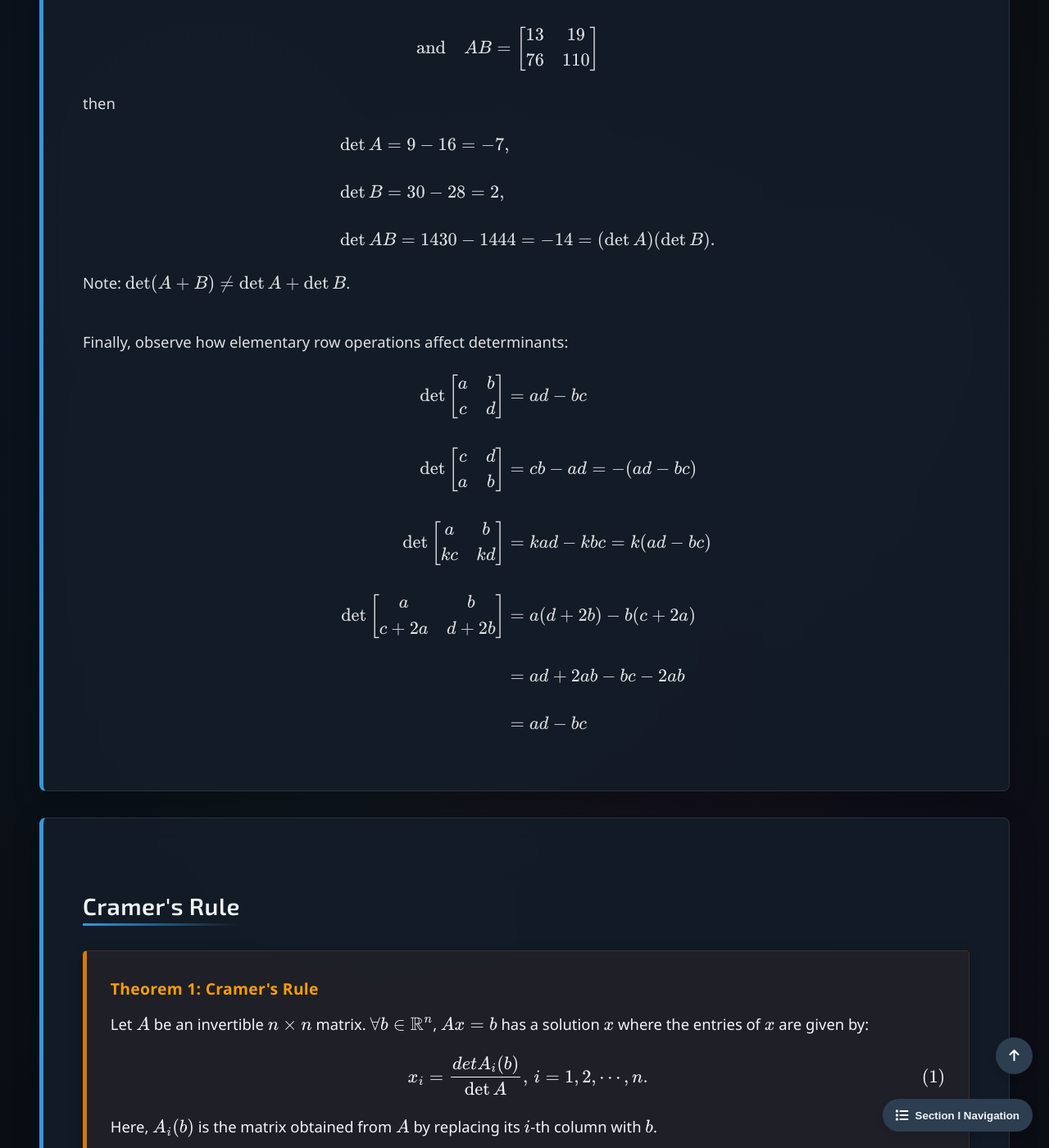
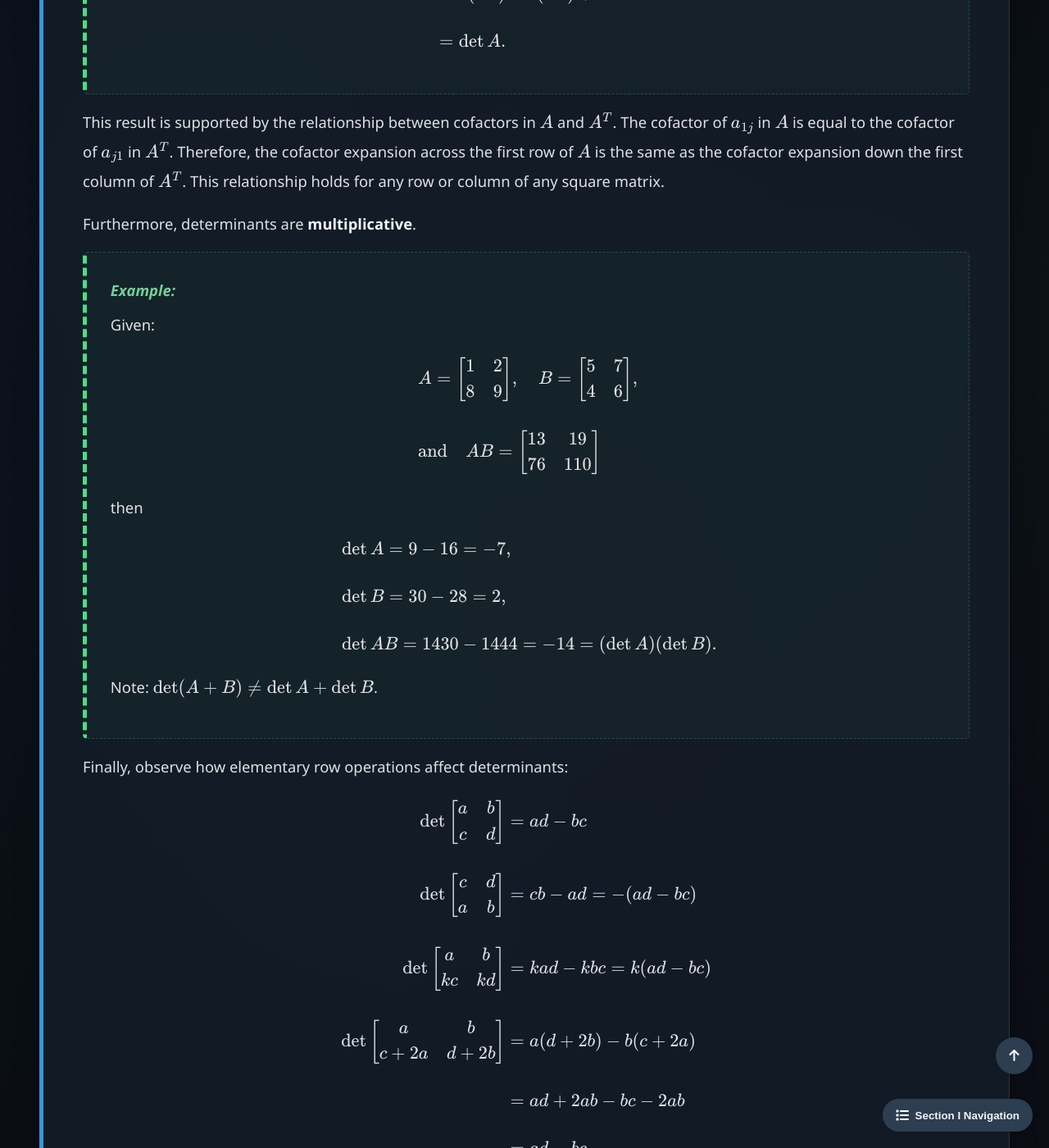
Before and after one commit to Yusukey01/yusukey01.github.io, a Jekyll site: the page built from Mathematics/Linear_algebra/determinants.html, in a window 1280 px wide and 1400 px high, scrolled down 4113 px. Shown: the whole window at 82% size. Built offline with Jekyll 4.4.1, drawn with Linux system fonts in a browser that asks for light colours; some of the changed text lies outside the part shown.

Commit message:
revised explanations

```diff
--- a/Mathematics/Linear_algebra/determinants.html
+++ b/Mathematics/Linear_algebra/determinants.html
@@ -12,8 +12,7 @@ uses_python: false
         {% include learning_resource_schema.html topic_id=page.topic_id %}
 
         <div class="hero-section">
-            <h1 class="webpage-name">Determinants
-            </h1>
+            <h1 class="webpage-name">Determinants</h1>
         </div>
 
         {% include section_navigation.html %}
@@ -29,6 +28,9 @@ uses_python: false
 
             <section id="det" class="section-content">
                 <h2>Determinants</h2>
+
+                <div class="theorem">
+                    <span class="theorem-title">Definition: Determinants</span>
                     <p>
                         For \(n \geq 2\), the <strong>determinant</strong> of an \(n \times n\) matrix \(A\) is defined as
                         \[
@@ -39,10 +41,14 @@ uses_python: false
                                 &= a_{11}C_{11}+a_{12}C_{12} + \cdots + a_{1n}C_{1n}.
                         \end{align*}
                         \]
-            <br>
                         Here, \(C_{ij}=(-1)^{i+j} \det A_{ij}\) is the \((i, j)\)-<strong>cofactor</strong> of \(A\).
-            <br><br>
-            For example, consider the determinant of the matrix:
+                    </p>
+                </div>
+
+                <div class="proof">
+                    <span class="proof-title">Example:</span>
+                    <p>
+                        Consider the determinant of the matrix:
                         \[
                         A = \begin{bmatrix} 3 & 2 & 5 \\ 7 & 5 & 4 \\ 0 & 1 & 0  \end{bmatrix}.
                         \]
@@ -56,17 +62,21 @@ uses_python: false
                             &= 23.
                         \end{align*}
                         \]
-            <br>
+                    </p>
+                </div>
+
+                <p>
                     The <strong>cofactor expansion</strong> can be performed along any row or column.
-            <br>
                     In general, for an entry \(a_{ij}\) in a matrix \(A\)
                     \[
                     \text{Cofactor of } a_{ij} = C_{ij} = (-1)^{i+j} \det A_{ij}
                     \]
                     where \(A_{ij}\) is the \((n-1) \times (n-1)\) submatrix obtained by removing the \(i\)-th row and
                     \(j\)-th column of \(A\).
-            <br>
-            In addition, the <strong>cofactor matrix</strong> of \(A\) is the \(n \times n\) matrix where each
+                </p>
+
+                <p>
+                    In addtion, the <strong>cofactor matrix</strong> of \(A\) is the \(n \times n\) matrix where each
                     entry is the cofactor of the corresponding element of \(A\).
                     \[
                     \text{cofactor }(A) = \begin{bmatrix}
@@ -74,10 +84,14 @@ uses_python: false
                                         C_{21} & C_{22} & \cdots & C_{2n} \\
                                         \vdots & \vdots & \ddots & \vdots \\
                                         C_{n1} & C_{n2} & \cdots & C_{nn}
-                                  \end{bmatrix}
+                                        \end{bmatrix}.
                     \]
-            <br>
-            For example, using the third row of \(A\):
+                </p>
+
+                <div class="proof">
+                    <span class="proof-title">Example:</span>
+                    <p>
+                        Using the third row of \(A\):
                         \[
                         \begin{align*}
                         \det A
@@ -97,9 +111,17 @@ uses_python: false
                             &= 23.
                         \end{align*}
                         \]
-            <br>
-            These computations demonstrate an important property: the determinant of a <strong>triangular matrix</strong> is
-            the product of its diagonal entries. For example:
+                    </p>
+                </div>
+
+                <p>
+                    These computations demonstrate an important property:<br>
+                    The determinant of a <strong>triangular matrix</strong> is the product of its diagonal entries.
+                </p>
+
+                <div class="proof">
+                    <span class="proof-title">Example:</span>
+                    <p>
                         \[
                         \begin{align*}
                         &\det \begin{bmatrix}
@@ -113,11 +135,20 @@ uses_python: false
                         &= 120.
                         \end{align*}
                         \]
+                    </p>
+                </div>
+
+                <p>
                     Additionally, note that the <strong>transpose</strong> of a matrix does not affect its determinant.
                     Thus, for any square matrix \(A\):
                     \[
                     \det A = \det A^T.
                     \]
+                </p>
+
+                <div class="proof">
+                    <span class="proof-title">Example:</span>
+                    <p>
                         Consider the matrix \(A\) again. The transpose of \(A\) is:
                         \[
                         A^T = \begin{bmatrix}  3 & 7 & 0 \\  2 & 5 & 1 \\  5 & 4 & 0 \end{bmatrix} \qquad
@@ -133,13 +164,24 @@ uses_python: false
                         &= \det A.
                         \end{align*}
                         \]
-            <br>
+                    </p>
+                </div>
+
+                <p>
                     This result is supported by the relationship between cofactors in \(A\) and \(A^T\).
                     The cofactor of \(a_{1j}\) in \(A\) is equal to the cofactor of \(a_{j1}\) in \(A^T\).
                     Therefore, the cofactor expansion across the first row of \(A\) is the same as the cofactor expansion
                     down the first column of \(A^T\). This relationship holds for any row or column of any square matrix.
-            <br><br>
-            Determinants are <strong>multiplicative</strong>. For example, given:
+                </p>
+
+                <p>
+                    Furthermore, determinants are <strong>multiplicative</strong>.
+                </p>
+
+                <div class="proof">
+                    <span class="proof-title">Example:</span>
+                    <p>
+                        Given:
                         \[
                         \begin{align*}
                         &A = \begin{bmatrix} 1 & 2 \\ 8 & 9 \end{bmatrix}, \quad
@@ -156,7 +198,10 @@ uses_python: false
                         \end{align*}
                         \]
                         Note: \(\det (A+B) \neq \det A + \det B\).
-            <br><br>
+                    </p>
+                </div>
+
+                <p>
                     Finally, observe how elementary row operations affect determinants:
                     \[
                     \begin{align*}
@@ -165,26 +210,31 @@ uses_python: false
                     \det \begin{bmatrix} a & b  \\ kc & kd \end{bmatrix} &= kad-kbc = k(ad-bc) \\\\
                     \det \begin{bmatrix} a & b  \\ c+2a & d+2b \end{bmatrix} &= a(d+2b)-b(c+2a) \\\\
                     &= ad+2ab-bc-2ab \\\\
-            &= ad-bc
+                    &= ad-bc.
                     \end{align*}
                     \]
                 </p>
+
             </section>
 
             <section id="cramer" class="section-content">
                 <h2>Cramer's Rule</h2>
-            <p>
+
                 <div class="theorem">
                     <span class="theorem-title">Theorem 1: Cramer's Rule</span>
+                    <p>
                         Let \(A\) be an invertible \(n \times n\) matrix. \(\forall b \in \mathbb{R}^n \), \(Ax = b\) has
                         a solution \(x\) where the entries of \(x\) are given by:
                         \[
                         x_i = \frac{detA_i(b)}{\det A}, \, i = 1, 2, \cdots, n. \tag{1}
                         \]
                         Here, \(A_i(b)\) is the matrix obtained from \(A\) by replacing its \(i\)-th column with \(b\).
+                    </p>
                 </div>
+
                 <div class="proof">
                     <span class="proof-title">Proof:</span>
+                    <p>
                         Consider the \(n \times n\) identity matrix \(I\).
                         Replace the \(i\)-th column of \(I\) with \(x\), giving a modified identity matrix \(I_i(x)\):
                         \[
@@ -206,8 +256,9 @@ uses_python: false
                         \end{align*}
                         \]
                         Since \(A\) is invertible \(\det A \neq 0\) and then dividing through by \(\det A\) yields (1).
+                    </p>
                 </div>
-            </p>
+
             </section>
 
             <section id="inv" class="section-content">
@@ -215,8 +266,11 @@ uses_python: false
                 <p>
                     The Cramer's rule gives us the general inverse formula.
                     Note that both inverse formula and Cramer's rule are primarily useful in theoretical discussions.
+                </p>
+
                 <div class="theorem">
                     <span class="theorem-title">Theorem 2:</span>
+                    <p>
                         Let \(A\) be an invertible matrix. Then the inverse of \(A\) is given by
                         \[
                         A^{-1} = \frac{1}{\det A} \text{adj }(A)
@@ -234,18 +288,27 @@ uses_python: false
                                         \end{bmatrix}.
                         \end{align*}
                         \]
+                    </p>
                 </div>
-            For example, consider
+
+                <div class="proof">
+                    <span class="proof-title">Example:</span>
+                    <p>
+                        Consider
                         \[
                         A = \begin{bmatrix} -1 & 2 & 3 \\  2 & 1 & -4 \\  3 & 3 & 2 \end{bmatrix}.
                         \]
                         To get \(\text{adj }A\), we need the nine cofactors of \(A\):
+                        \[
                         \begin{align*}
                         C_{11} &= +(2+12) = 14, & C_{12} &= -(4+12) = -16, & C_{13} &= +(6-3) = 3\\
                         C_{21} &= -(4-9) = 5, & C_{22} &= +(-2-9) = -11, & C_{23} &= -(-3-6) = 9\\
                         C_{31} &= +(-8-3) = -11, & C_{32} &= -(4-6) = 2, & C_{33} &= +(-1-4) = -5
                         \end{align*}
+                        \]
                         and \(\det A = -1(2+12)-2(4+12)+3(6-3) = -37\).
+                    </p>
+                    <p>
                         To verify the determinant, we can compute
                         \[
                         \begin{align*}
@@ -263,17 +326,22 @@ uses_python: false
                                 \end{bmatrix}.
                         \]
                     </p>
+                </div>
             </section>
-
 
             <section id="inv_m" class="section-content">
                 <h2>Invertible Matrix Theorem</h2>
+
                 <p>
                     We have seen many properties of invertible matrices. It is a good time to summarize the properties.
+                </p>
+
                 <div class="theorem">
                     <span class="theorem-title">Theorem 3: Invertible Matrix</span>
+                    <p>
                         Let \(A\) be an \(n \times n\) matrix. Then the following statements are logically equivalent.
-                <br>
+                    </p>
+
                     <ol style="padding-left: 40px;">
                         <li>\(A\) is invertible.</li>
                         <li>There is an \(n \times n\) matrix \(B\) s.t. \(AB = I\) and \(BA = I\).</li>
@@ -294,8 +362,9 @@ uses_python: false
                         <li> \(A\) has \(n\) nonzero singular values. </li>
                     </ol>
                 </div>
-            </p>
+
             </section>
+
         </div>
         <script src="/js/main.js"></script>
     </body>
--- a/Mathematics/Linear_algebra/matrix_algebra.html
+++ b/Mathematics/Linear_algebra/matrix_algebra.html
@@ -12,8 +12,7 @@ uses_python: false
         {% include learning_resource_schema.html topic_id=page.topic_id %}
 
         <div class="hero-section">
-            <h1 class="webpage-name">Matrix Algebra
-            </h1>
+            <h1 class="webpage-name">Matrix Algebra</h1>
         </div>
 
         {% include section_navigation.html %}
```
Lines whose indentation alone changed are shown as unchanged.
